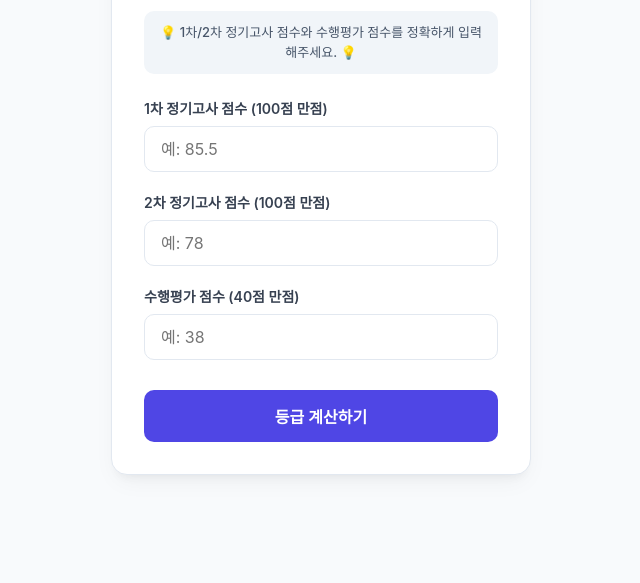
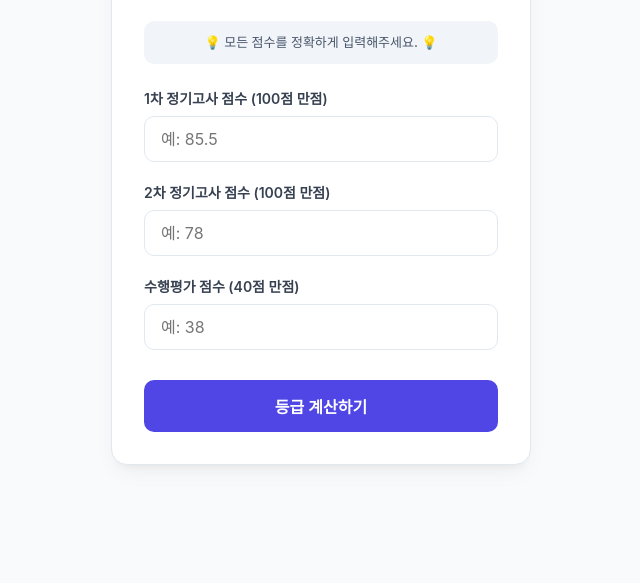
Before and after one commit to yeom2n/yoon-yeomin, a plain HTML site: page index.html in a window 1280 px wide. Shown: the part 217-800 px from the top of the page, without its empty margins (319-959 px from the left). Drawn offline with Linux system fonts and the light colour scheme.

Commit message:
Update guidance message for score input

```diff
--- a/index.html
+++ b/index.html
@@ -174,7 +174,7 @@
     <div class="subtitle">반영 비율 안내</div>
 
     <div class="ratio-info">
-        💡 1차/2차 정기고사 점수와 수행평가 점수를 정확하게 입력해주세요. 💡
+        💡 모든 점수를 정확하게 입력해주세요. 💡
     </div>
 
     <div class="input-group">
```
